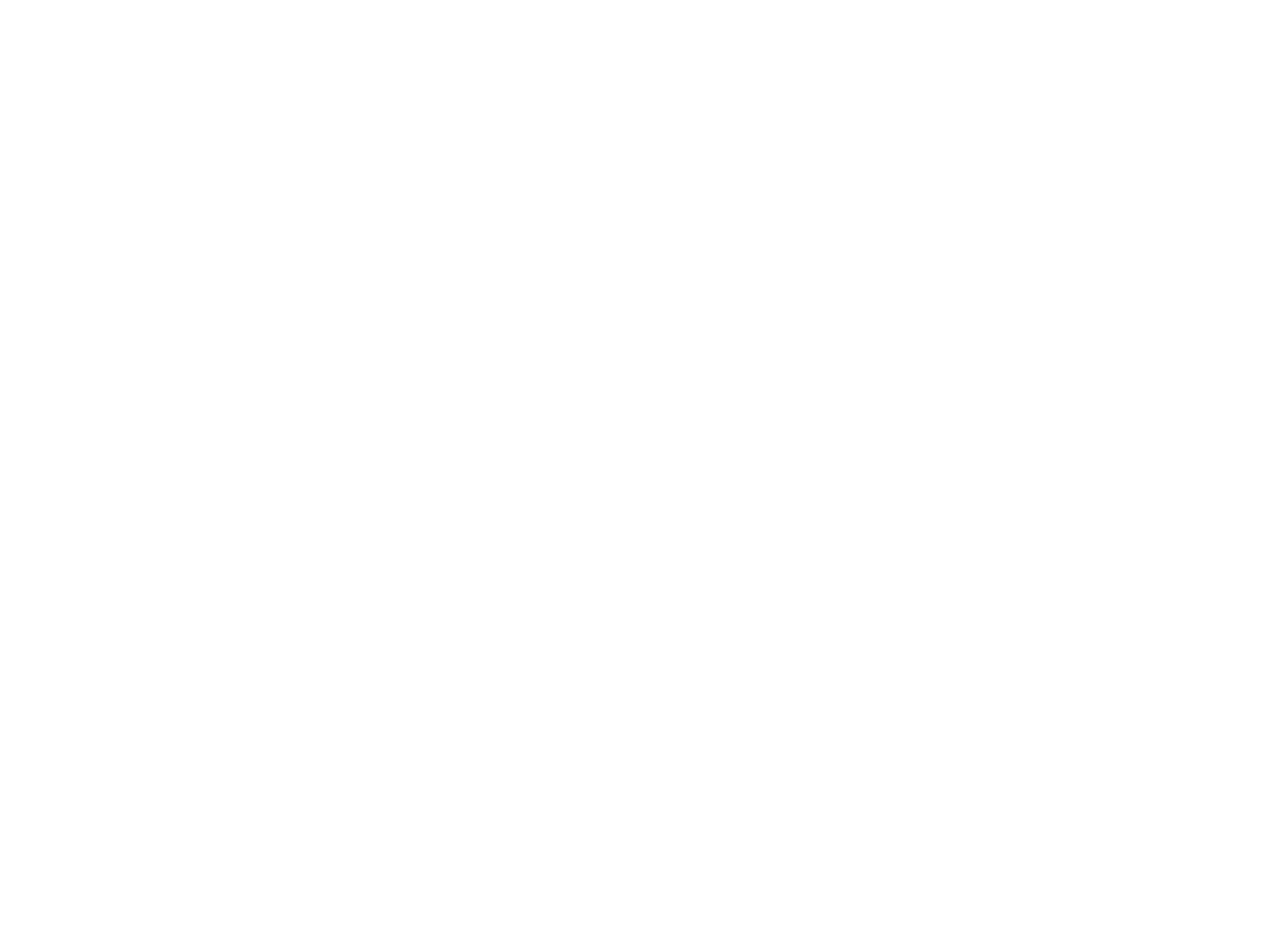
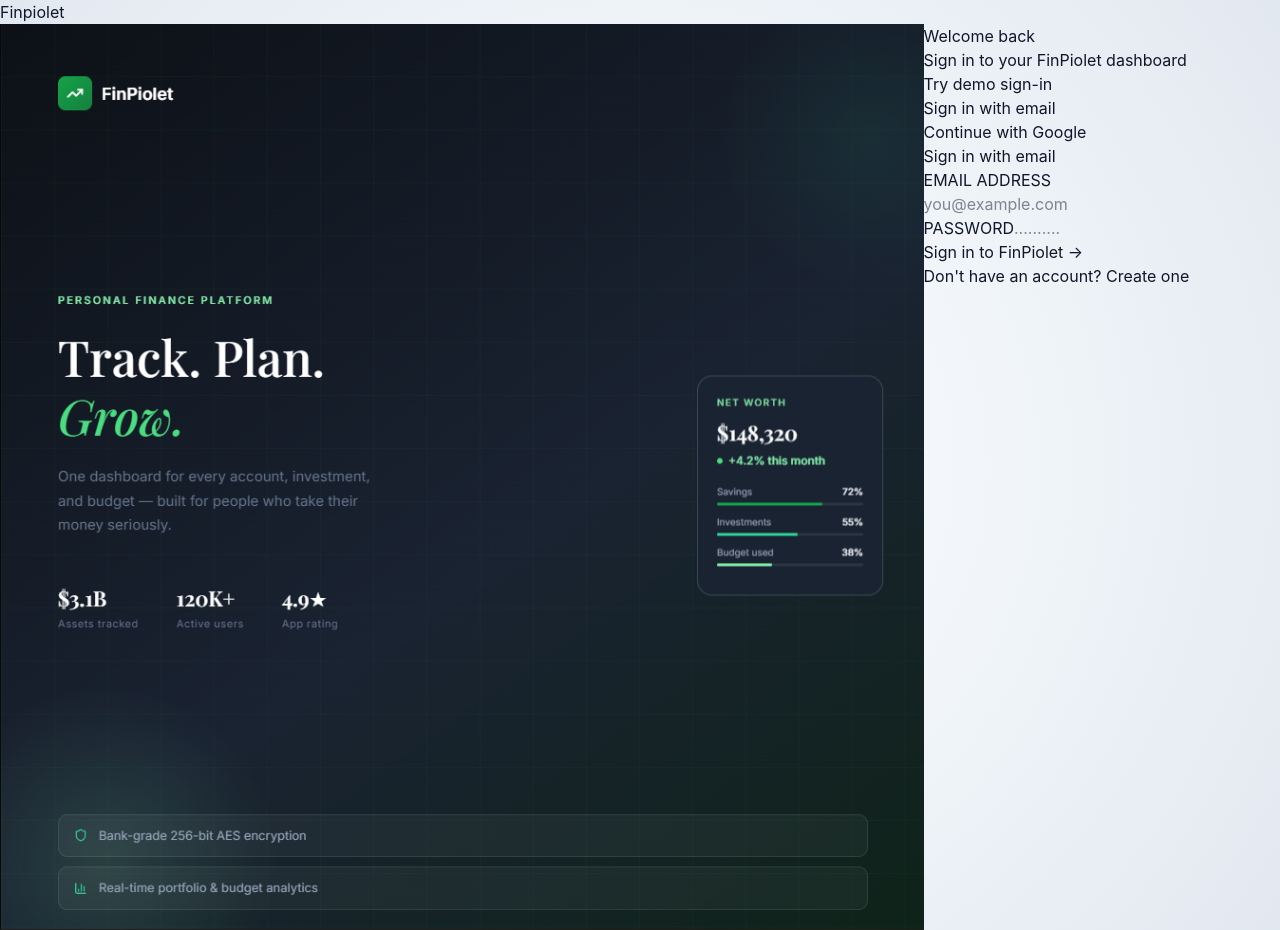
Before and after one commit to agent-52/finpiolet, a React (Vite) app in the folder Frontend/: page /signin in a window 1280 px wide. Before the commit the page ends 800 px from the top, so only its background shows below. Built offline with nearby package versions, Linux system fonts and the light colour scheme.

Commit message:
create signin page skeleton

```diff
--- /dev/null
+++ b/Frontend/src/features/auth/components/Breaker.tsx
@@ -0,0 +1,10 @@
+
+export function Breaker({name}:{name:string}){
+    return (
+        <div className="flex">
+            <div className="line"></div>
+            <div>{name}</div>
+            <div className="line"></div>
+        </div>
+    )
+}
--- a/Frontend/src/features/auth/components/Button.tsx
+++ b/Frontend/src/features/auth/components/Button.tsx
@@ -1,9 +1,10 @@
 
-export function Button({img, name}:{img?:string, name:string}){
+export function Button({backImg, frontImg, name}:{backImg?:string, name:string, frontImg?:string}){
     return(
         <div className="flex btn-1 gap-1">
-            {img?<div></div>:null}
+            {backImg?<div></div>:null}
             <div>{name}</div>
+            {frontImg?<div></div>:null}
         </div>
     )
 }
--- a/Frontend/src/features/auth/pages/SignInPage.tsx
+++ b/Frontend/src/features/auth/pages/SignInPage.tsx
@@ -1,14 +1,34 @@
+import { Header } from "../../../components/Header"
+import { Breaker } from "../components/Breaker"
+import { Button } from "../components/Button"
+import { InputWithLabel } from "../components/InputWithLabel"
 
 
 export function SignInPage(){
 
   return (
     <div>
-      <div className="">
-        <img src="/" alt="" />
-      </div>
-      <div className="">
-        <img src="/" alt="" />
+      <Header />
+      <div className="flex">
+        <div className="img-box">
+          <img src="/images/signinImage.png" alt="" />
+        </div>
+        <div className="">
+          <h1>Welcome back</h1>
+          <p>Sign in to your FinPiolet dashboard</p>
+          <Button backImg="" name="Try demo sign-in" />
+          <Breaker name="Sign in with email"/>
+          <Button backImg="" name="Continue with Google" />
+          <Breaker name="Sign in with email" />
+
+          <InputWithLabel labelName="EMAIL ADDRESS" placeholder="you@example.com" name="email" type="email" />
+          <InputWithLabel labelName="PASSWORD" placeholder=".........." name="password" type="password" />
+
+          <Button name="Sign in to FinPiolet ->" frontImg="" />
+
+          <div>Don't have an account? <span>Create one</span></div>
+
+        </div>
       </div>
     </div>
   )
--- a/Frontend/src/features/auth/pages/SignUpPage.tsx
+++ b/Frontend/src/features/auth/pages/SignUpPage.tsx
@@ -1,4 +1,5 @@
 import { Header } from "../../../components/Header";
+import { Breaker } from "../components/Breaker";
 import { Button } from "../components/Button";
 import { InputWithLabel } from "../components/InputWithLabel";
 
@@ -18,13 +19,9 @@
                         <h1>Create your account</h1>
                         <p>Already have an account? <span>Sign in</span></p>
                     </div>
-                    <Button name="Continue with Google" img=""/>
+                    <Button name="Continue with Google" backImg=""/>
                 </div>
-                <div className="flex">
-                    <div className="line"></div>
-                    <div>or with email</div>
-                    <div className="line"></div>
-                </div>
+                <Breaker name="" />
                 <div className="flex-col">
                     <InputWithLabel name="name" placeholder="Sophie Laurent" labelName="Full name" type="text"/>
                     <InputWithLabel name="email" placeholder="sophie@example.com" labelName="Email address" type="email"/>
@@ -33,7 +30,7 @@
                         <input type="checkbox" name="" id="" />
 
                     </div>
-                    <Button name="Create account" img=""/>
+                    <Button name="Create account" backImg=""/>
                 </div>
             </div>
         </div>
```
Also changed, not shown: Frontend/public/images/signinImage.png (added).
